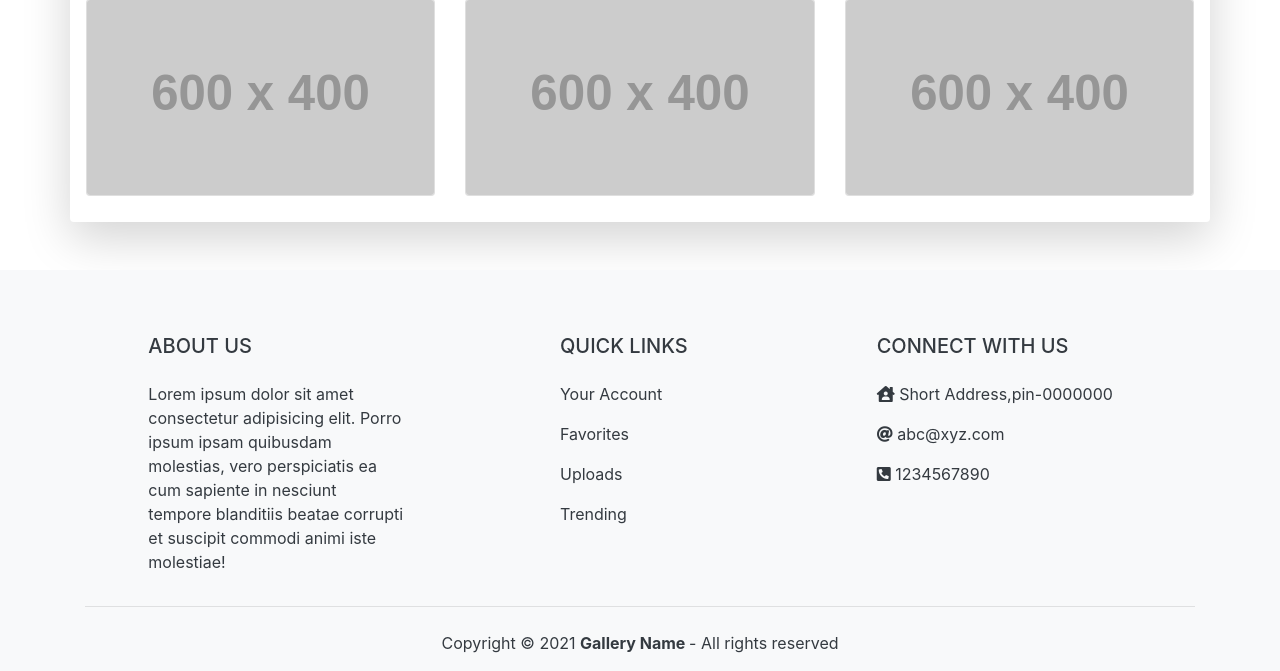
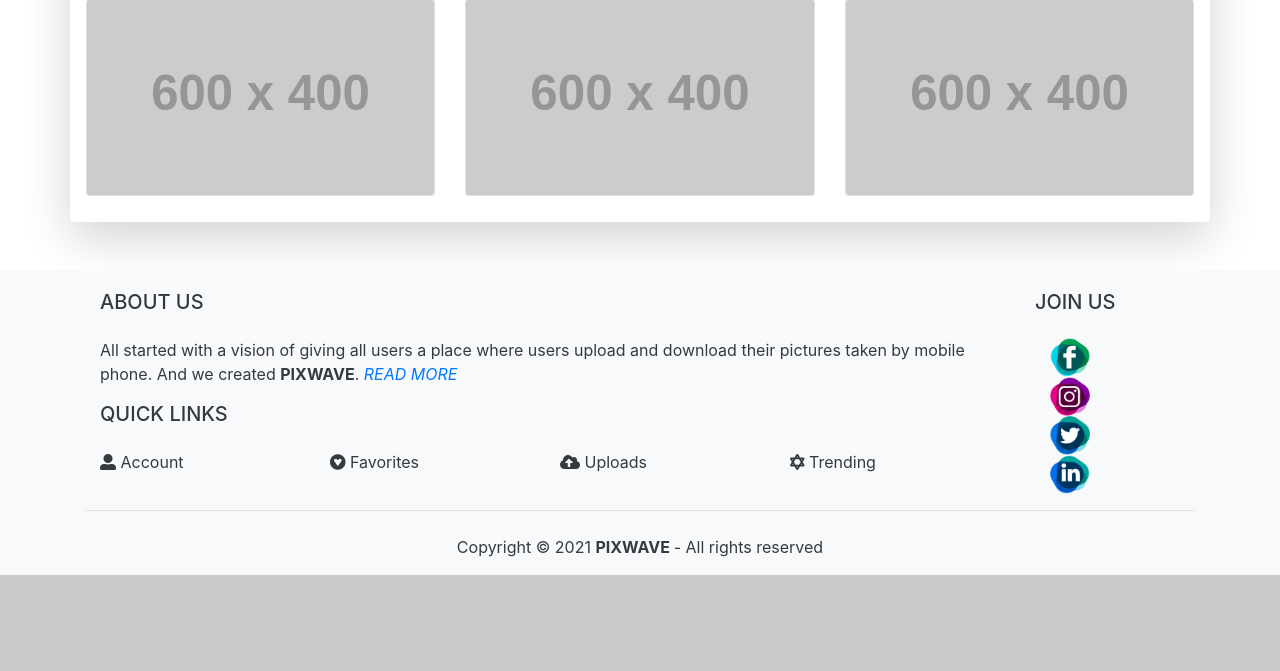
Before and after one commit to thesurajdas/imagex, a PHP site: page /imagez/ in a window 1280 px wide. Shown: the part 1112-1783 px from the top of the page. After the commit the page ends 1687 px from the top, so only its background shows below. Run offline with PHP 8.4, Linux system fonts and the light colour scheme; grey boxes labelled with a size stand in for pictures from a placeholder-image service; some libraries are stand-ins or nearby versions.

Commit message:
commit change footer

```diff
--- a/admin/index.php
+++ b/admin/index.php
@@ -88,7 +88,7 @@ $total=$total->num_rows;
     <!-- partial:partials/_navbar.php -->
     <nav class="navbar col-lg-12 col-12 p-0 fixed-top d-flex flex-row">
       <div class="text-center navbar-brand-wrapper d-flex align-items-center justify-content-center">
-        <a class="navbar-brand brand-logo mr-5" href="../../index.php"><img src="../../images/logo.svg" class="mr-2" alt="logo"/></a>
+        <a class="navbar-brand brand-logo mr-5" href="../../index.php"><img src="images/logo.svg" class="mr-2" alt="logo"/></a>
         <a class="navbar-brand brand-logo-mini" href="../../index.php"><img src="../../images/logo-mini.svg" alt="logo"/></a>
       </div>
       <div class="navbar-menu-wrapper d-flex align-items-center justify-content-end">
--- a/css/home.css
+++ b/css/home.css
@@ -172,3 +172,12 @@
           overflow-y:auto;
        }
 }
+
+.social-icons img{
+    width: 40px;
+    transition: 0.5s;
+}
+
+.social-icons a:hover img{
+    transform: translateY(-10px);
+}
--- a/index.php
+++ b/index.php
@@ -338,73 +338,65 @@
         </div>
         <!----------------------Footer Section---------------------------------------------------->
         <footer>
-                <div class="bg-light text-dark pt-5 pt-4">
+            <div class="bg-light text-dark pt-1">
                 <div class="container">
                     <div class="row text-center text-md-left ">
-                            <div class="col-md-3 col-lg-3 col-lx-3 mx-auto mt-3">
+                        <div class="col-md-10 col-xl-10 col-lg-10">
+                            <div class="col-12 mt-3">
                                 <h5 class="text-uppercase mb-4 font-wight-bold text-info text-dark">About Us</h5>
                                 <hrc class="mb-4">
-                                    <p>Lorem ipsum dolor sit amet consectetur adipisicing elit. Porro ipsum ipsam quibusdam molestias, vero perspiciatis ea cum sapiente in nesciunt tempore blanditiis beatae corrupti et suscipit commodi animi iste molestiae!</p>
+                                <p>All started with a vision of giving all users a place where users upload and download their pictures taken by mobile phone. And we created <b>PIXWAVE</b>. <a style="text-decoration: none;" href="#"><i>READ MORE</i></a></p>
                             </div>
-                            <div class="col-md-2 col-lg-2 col-lx-2 mx-auto mt-3">
+                            <div class="col-12 mt-3">
+                                <div class="qll">
                                     <h5 class="text-uppercase mb-4 font-wight-bold text-info text-dark">Quick Links</h5>
-                                <hrc class="mb-4">
+                                    <div class="row">
+                                        <div class="col-md-3">
                                             <p>
-                                        <a href="#" class="text-dark" style="text-decoration: none;" >Your Account</a>
-                                    </p>
-                                    <p>
-                                        <a href="#" class="text-dark" style="text-decoration: none;" >Favorites</a>
-                                    </p>
-                                    <p>
-                                        <a href="#" class="text-dark" style="text-decoration: none;" >Uploads</a>
-                                    </p>
-                                    <p>
-                                        <a href="#" class="text-dark" style="text-decoration: none;" >Trending</a>
+                                                <a href="#" class="text-dark" style="text-decoration: none;" ><i class="fas fa-user-alt"></i> Account</a>
                                             </p>
                                         </div>
-                            <div class="col-md-4 col-lg-3 col-lx-3 mx-auto mt-3">
-                                <h5 class="text-uppercase mb-4 font-wight-bold text-info text-dark">Connect With Us</h5>
-                                <hrc class="mb-4">
+                                        <div class="col-md-3">
                                             <p>
-                                    <i class="fas fa-house-user"></i> <span>Short Address,pin-0000000</span>
-
+                                                <a href="#" class="text-dark" style="text-decoration: none;" ><i class="fab fa-gratipay"></i> Favorites</a>
                                             </p>
+                                        </div>
+                                        <div class="col-md-3">
                                             <p>
-                                    <i class="fas fa-at"></i> <span>abc@xyz.com</span>
-
+                                                <a href="#" class="text-dark" style="text-decoration: none;" ><i class="fas fa-cloud-upload-alt"></i> Uploads</a>
                                             </p>
+                                        </div>
+                                        <div class="col-md-3">
                                             <p>
-                                    <i class="fas fa-phone-square-alt"></i> <span>1234567890</span>
-
+                                                <a href="#" class="text-dark" style="text-decoration: none;" ><i class="fas fa-star-of-david"></i> Trending</a>
                                             </p>
+                                        </div>
+                                    </div>
+                                </div>
+                            </div>
+                        </div>
+                        <div class="col-md-2 col-lg-2 col-xl-2 mt-3">
+                            <h5 class="text-uppercase mb-4 font-wight-bold text-info text-dark">Join Us</h5>
+                                <div class="container pl-0">
+                                    <div class="col-md-2">
+                                        <div class="social-icons">
+                                            <a href="#"><img src="pages/assets/img/fb.png"></a>
+                                            <a href="#"><img src="pages/assets/img/ins.png"></a>
+                                            <a href="#"><img src="pages/assets/img/tw.png"></a>
+                                            <a href="#"><img src="pages/assets/img/in.png"></a>
+                                        </div>
+                                    </div>
+                                </div>
                         </div>
                     </div>
                     <hr class="mb-4">
                     <div class="row d-flex justify-content-center">
                         <div>
                             <p>
-                                    Copyright &copy; <script>document.write(new Date().getFullYear())</script> <a href="/"><strong class="text-dark" style="text-decoration: none;"> Gallery Name </strong></a> - All rights reserved
+                                Copyright &copy; <script>document.write(new Date().getFullYear())</script> <a style="text-decoration: none;" href="/"><strong class="text-dark" style="text-decoration: none;"> PIXWAVE </strong></a> - All rights reserved
                             </p>
                         </div>
                     </div>
-                        <!--<div class="row d-flex justify-content-center">
-                            <div class="text-center ">
-                                <ul class="list-unstyled list-inline">
-                                    <li class="list-inline-item">
-                                        <a href="#" class="text-dark" ><i class="bi bi-facebook"></i></a>
-                                    </li>
-                                    <li class="list-inline-item">
-                                        <a href="#" class= "text-dark" ><i class="bi bi-twitter"></i></a>
-                                    </li>
-                                    <li class="list-inline-item">
-                                        <a href="#" class=" text-dark" ><i class="fab bi bi-google"></i></a>
-                                    </li>
-                                    <li class="list-inline-item">
-                                        <a href="#" class=" text-dark" ><i class="bi bi-linkedin"></i></a>
-                                    </li>
-                                </ul>
-                            </div>
-                        </div>-->
                 </div>
             <div>
         </footer>
```
Also changed, not shown: pages/assets/img/KGP_LOGO.png (deleted), pages/assets/img/building.jpg (deleted), pages/assets/img/desk.jpg (deleted), pages/assets/img/fb.png (added), pages/assets/img/in.png (added), pages/assets/img/ins.png (added), pages/assets/img/loft.jpg (deleted), pages/assets/img/tw.png (added). Lines whose indentation alone changed are shown as unchanged.
